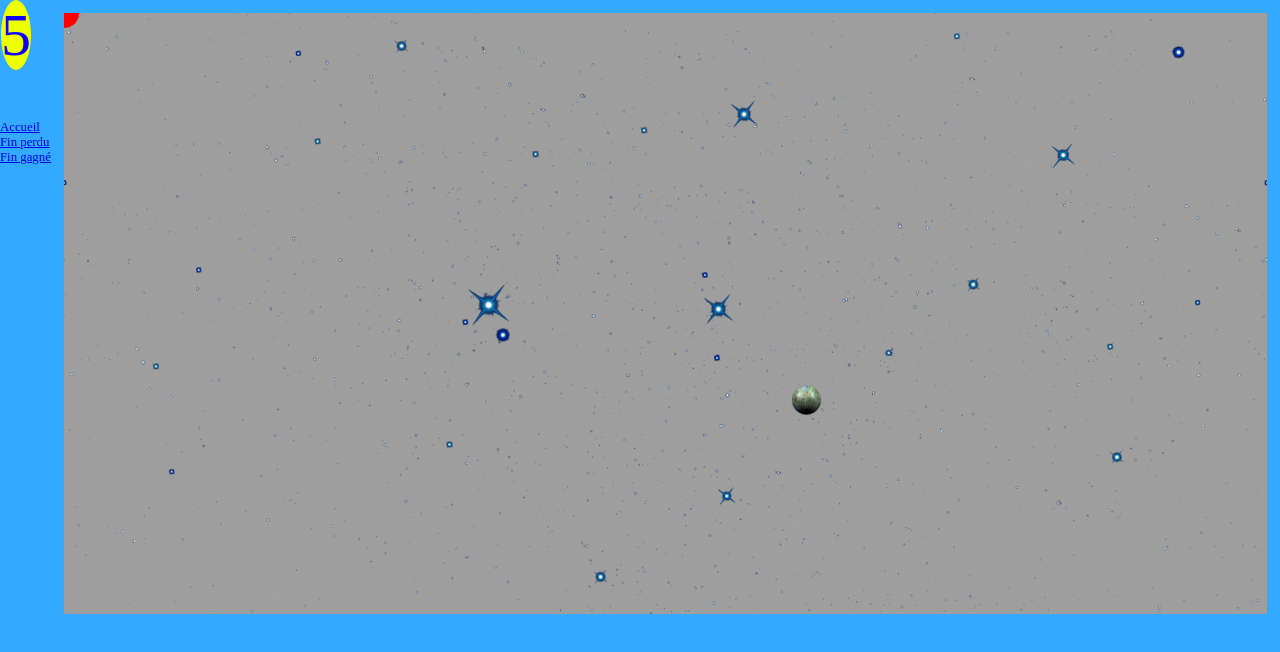
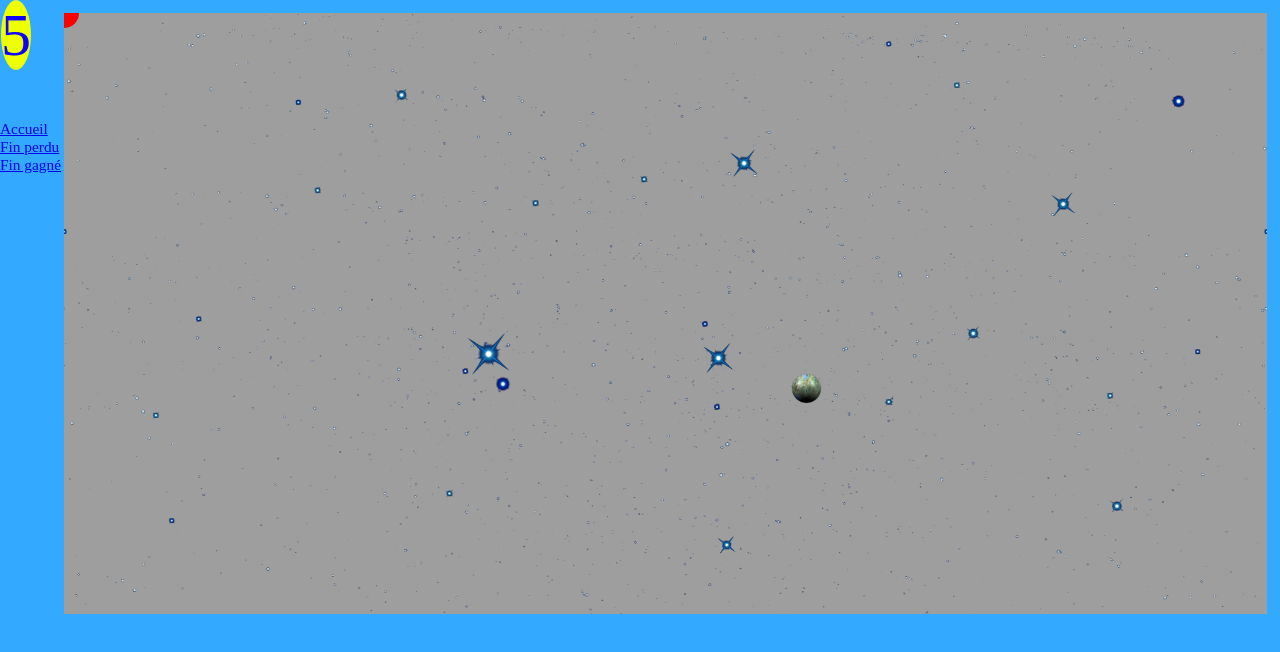
Before and after one commit to cegepmatane/devoir-client-alex007sirois, a plain HTML site: page JeuPong.html in a window 1280 px wide. Both pictures are taken after a click on the link "Jouer". Drawn offline with Linux system fonts and the light colour scheme.

Commit message:
effectué modification proposées par sebas

```diff
--- a/decoration/style.css
+++ b/decoration/style.css
@@ -1,3 +1,8 @@
+*
+{
+	font-size: 1.2vw;
+}
+
 		#debug
 		{
 			max-height:800px;
--- a/jeu/ArrierePlan.js
+++ b/jeu/ArrierePlan.js
@@ -16,10 +16,10 @@ var ArrierePlan = function(scene)
     var paysageEspace = new createjs.Shape();
     var imageEspace = new Image();
 
-    var vitesseEspaceH=0;
-    var vitesseEspaceV=0;
-    var vitesseEtoileH=0;
-    var vitesseEtoileV=0;
+    var vitesseEspaceHorizontal=0;
+    var vitesseEspaceVertical=0;
+    var vitesseEtoilesHorizontal=0;
+    var vitesseEtoilesVertical=0;
 
     //Cet �v�nement ne peut pas �tre d�clench� hors de cette fonction
     var chargementCompletArrierePlan = document.createEvent('Event');
@@ -36,14 +36,14 @@ var ArrierePlan = function(scene)
         paysageEtoiles.graphics.beginBitmapFill(imageEtoiles,"repeat", matriceEtoiles).drawRect(0,0,canevas.width,canevas.height).endStroke();
         nombreImagesChargees++;
       }
-      imageEtoiles.src = 'ressource/paysage-arriere2.png';
+      imageEtoiles.src = ArrierePlan.Configuration.images.imageEtoiles;
 
       imageEspace.onload = function()
       {
         paysageEspace.graphics.beginBitmapFill(imageEspace,"repeat", matriceEspace).drawRect(0,0,canevas.width,canevas.height).endStroke();
         nombreImagesChargees++;
       }
-      imageEspace.src = 'ressource/paysage-arriere1.png';
+      imageEspace.src = ArrierePlan.Configuration.images.imageEspace;
 
 
 
@@ -75,27 +75,29 @@ var ArrierePlan = function(scene)
 
     this.changementVitesse = function(vitesse)
     {
-      vitesseEspaceH=-arrondirAuDecimalVoulu(Math.sqrt(vitesse),2);
-      vitesseEspaceV=arrondirAuDecimalVoulu(Math.pow(vitesse,1/3),2);
+      vitesseEspaceHorizontal=-arrondirAuDecimalVoulu(Math.sqrt(vitesse),2);
+      vitesseEspaceVertical=arrondirAuDecimalVoulu(Math.pow(vitesse,1/3),2);
 
-      vitesseEtoileH=arrondirAuDecimalVoulu(vitesse/6,2);
-      vitesseEtoileV=-arrondirAuDecimalVoulu(vitesse/10,2);
+      vitesseEtoilesHorizontal=arrondirAuDecimalVoulu(vitesse/6,2);
+      vitesseEtoilesertical=-arrondirAuDecimalVoulu(vitesse/10,2);
     }
 
     //ICI c'est public
     this.rafraichirAnimation =  function(evenement)
     {
         //matriceEtoiles.translate(arrondirAuDecimalVoulu(vitesse/10,2)),arrondirAuDecimalVoulu(Math.pow(vitesse,1/2, 2));
-        matriceEtoiles.translate(vitesseEtoileH,vitesseEtoileV);
-        matriceEspace.translate(vitesseEspaceH,vitesseEspaceV);
+        matriceEtoiles.translate(vitesseEtoilesHorizontal,vitesseEtoilesVertical);
+        matriceEspace.translate(vitesseEspaceHorizontal,vitesseEspaceVertical);
 	  }
+
+
+}
 
 ArrierePlan.Configuration =
 {
   images :
   {
-    imageEtoiles : "paysage-arriere2.png",
-    imageEspace : "paysage-arriere1.png"
-  }
+    imageEtoiles : "ressource/paysage-arriere2.png",
+    imageEspace : "ressource/paysage-arriere1.png"
+  },
 }
-}
--- a/jeu/Balle.js
+++ b/jeu/Balle.js
@@ -14,13 +14,7 @@ var Balle = function(scene)
 	var deplacementY;
 
 	var immunisee;
-	var vitesseHTML
-
-	vitesseDepart = 5;
-	acceleration = 1/2;
-
-	tempsImmunite = 400;
-	pi=Math.PI;
+	var vitesseHTML;
 
 
 
@@ -36,18 +30,15 @@ var Balle = function(scene)
 			nombreImagesChargees++;
       	}
 
-		imageBalle.src = 'ressource/sprite-balle1.png';
+		imageBalle.src = Balle.Configuration.sourceImage;
 
-		vitesse = vitesseDepart;
-		angle = (Math.random() * pi * 2);
+		vitesse = Balle.Configuration.vitesseDepart;
+		angle = (Math.random() * Math.PI * 2);
 
 		immunisee=false;
 
 		calculerDeplacements();
 
-		vitesseHTML=document.getElementById('vitesse');
-		vitesseHTML.innerHTML = vitesse;
-		window.dispatchEvent(window.Evenement.changementVitesse);
 
 		var demarrerAnimation = function(evenemnt)
 		{
@@ -61,7 +52,7 @@ var Balle = function(scene)
 				}
 			});
 			animationBalle = new createjs.Sprite(spriteBalle, "tourne");
-        	animationBalle.framerate = 10;
+        	animationBalle.framerate = Balle.Configuration.FPS;
 
 			//animationBalle.scaleX = 50/64 ;
 			//animationBalle.scaleY = 50/64;
@@ -77,9 +68,11 @@ var Balle = function(scene)
 		{
 			if(nombreImagesChargees == 1)
 			{
-			window.dispatchEvent(chargementCompletBalle);
-			createjs.Ticker.removeEventListener("tick", validerChargementImage);
-			window.dispatchEvent(window.Evenement.balleFinChargement);
+				window.dispatchEvent(chargementCompletBalle);
+				createjs.Ticker.removeEventListener("tick", validerChargementImage);
+				window.dispatchEvent(window.Evenement.balleFinChargement);
+
+				window.dispatchEvent(window.Evenement.changementVitesse);
 			}
 		}
 
@@ -93,20 +86,20 @@ var Balle = function(scene)
 		deplacementY = vitesse*Math.sin(angle);
 	}
 
-
-
     //constructeur
     initialiser();
 
 	this.reinitialiser = function()
 	{
-		vitesse = vitesseDepart;
-		angle = (Math.random() * pi * 2);
+		vitesse = Balle.Configuration.vitesseDepart;
+		angle = (Math.random() * Math.PI * 2);
 
 		calculerDeplacements();
 
 		animationBalle.x = canevas.width/2;
 		animationBalle.y = canevas.height/2;
+
+		window.dispatchEvent(window.Evenement.changementVitesse);
 	}
 
     //ICI c'est public
@@ -115,11 +108,11 @@ var Balle = function(scene)
         animationBalle.x += deplacementX;
 		animationBalle.y -= deplacementY;
 
-		if(animationBalle.y<=0 ||animationBalle.y >= canevas.height-50)
+		if(animationBalle.y<=0 ||animationBalle.y >= canevas.height-64)
 		{
 			deplacementY *= -1;
 		}
-		if(animationBalle.x<=0 ||animationBalle.x >= canevas.width-50)
+		if(animationBalle.x<=0 ||animationBalle.x >= canevas.width-64)
 		{
 			deplacementX *= -1;
 		}
@@ -130,36 +123,50 @@ var Balle = function(scene)
 		if(immunisee!=true)
 		{
 			immunisee=true;
-			setTimeout(function(){ immunisee=false; }, tempsImmunite);
+			setTimeout(function(){ immunisee=false; }, Balle.Configuration.tempsImmunite);
 
 			angle=Math.atan(deplacementY/deplacementX);
 
 			if(x < animationBalle.x)
-				angle+=pi;
+				angle+=Math.PI;
 
 			var angleHypothenus=Math.atan((animationBalle.y-y)/(animationBalle.x-x));
 
 			if(x < animationBalle.x)
-				angleHypothenus+=pi;
+				angleHypothenus+=Math.PI;
 
 			angleHypothenus=traiterAngle(angleHypothenus);
 			angle=traiterAngle(angle);
+
 
 			angle=2*angleHypothenus+angle;
 
 			angle=traiterAngle(angle);
 
-			vitesse+=Math.floor(Math.pow(vitesse,acceleration)+1);
+			vitesse+=Math.floor(Math.pow(vitesse,Balle.Configuration.acceleration)+1);
 
-			vitesseHTML.innerHTML = vitesse;
 			window.dispatchEvent(window.Evenement.changementVitesse);
 
 			calculerDeplacements();
 		}
 	}
 
-	this.getInformations = function()
+	this.getCoordonnees = function()
 	{
-		return {x :animationBalle.x+25, y : animationBalle.y+25/*, vitesse: vitesse, angle: angle, deplacementX:deplacementX, deplacementY:deplacementY/**/};
+		return {x :animationBalle.x+32, y : animationBalle.y+32/*, vitesse: vitesse, angle: angle, deplacementX:deplacementX, deplacementY:deplacementY/**/};
+	}
+
+	this.getVitesse = function()
+	{
+		return vitesse;
 	}
 }
+
+Balle.Configuration =
+{
+	vitesseDepart :5,
+	acceleration : 1/2,
+ 	sourceImage:'ressource/sprite-balle1.png',
+	tempsImmunite : 400,
+	FPS:10
+}
--- a/jeu/Collisions.js
+++ b/jeu/Collisions.js
@@ -1,56 +1,42 @@
 //Rien est public...
-var Collisions = function(jeu,Balle, Joueur1, Joueur2)
+var Collisions = function()
 {
-	var balle=null;
-	var joueur1=null;
-	var joueur2=null;
-
-    //Constructeur parce qu'il est appel� inline � la fin...
+	this.testerCollisions =  function(balle, joueur1, joueur2)
+    {
 
 
-	this.testerCollisions =  function(verifierB, verifierJ1, verifierJ2)
-    {
-		if(verifierB==true)
-			balle=Balle.getInformations();
-
-		if(verifierJ1==true)
-			joueur1=Joueur1.getInformations();
-
-		if(verifierJ2==true)
-			joueur2=Joueur2.getInformations();
-
-		if(verifierB==true && verifierJ1==true)
+		if(balle!=null && joueur1!=null)
 		{
 			if(joueur1.modeExplosion!=true)
 			{
 				if(pythagore(joueur1.x-balle.x,joueur1.y-balle.y)<=50)
 				{
-					jeu.partieTerminee();
+					window.dispatchEvent(window.Evenement.mortJoueur1);
 				}
 			}
 			else
 			{
 				if(pythagore(joueur1.x-balle.x,joueur1.y-balle.y)<=75)
 				{
-					Balle.exploser(joueur1.x, joueur1.y);
+					window.dispatchEvent(window.Evenement.explosionAvecJoueur1);
 				}
 			}
 		}
 
-		if(verifierB==true && verifierJ2==true)
+		if(balle!=null && joueur2!=null)
 		{
 			if(joueur2.modeExplosion!=true)
 			{
 				if(pythagore(joueur2.x-balle.x,joueur2.y-balle.y)<=50)
 				{
-					jeu.partieTerminee();
+					//jeu.partieTerminee();
 				}
 			}
 			else
 			{
 				if(pythagore(joueur2.x-balle.x,joueur2.y-balle.y)<=75)
 				{
-					Balle.exploser(joueur1.x, joueur1.y);
+					//Balle.exploser(joueur1.x, joueur1.y);
 				}
 			}
 		}
--- a/jeu/Jeu.js
+++ b/jeu/Jeu.js
@@ -3,7 +3,6 @@
 function Jeu()
 {
 	var jeu = this;
-
 
  	var arrierePlan = null;
 	var balle = null;
@@ -13,11 +12,14 @@ function Jeu()
 	var collisions = null;
 
 	var vitesseBalle;
+	var vitesseHTML;
 
 	var ratioX;
 	var ratioY;
+	var canevas;
 	var informationCanevas;
-	var canevas;
+
+	var coordoneeJoueur1;
 
 	  //Vue
 	var accueilVue = null;
@@ -29,13 +31,9 @@ function Jeu()
 
 	var initialiserCanevas = function()
   {
-		var debug = document.getElementById("debug");
 		var canevasDiv = document.getElementById('canevasDiv');
 
-    largeur = 2000;
-		hauteur = 1000;
-
-		canevasDiv.innerHTML = "<canvas id='canevas' oncontextmenu='return false'  width='" + largeur + "px' height='" + hauteur + "px'></canvas>";
+		canevasDiv.innerHTML = "<canvas id='canevas' oncontextmenu='return false'  width='" + Jeu.Configuration.largeur + "px' height='" + Jeu.Configuration.hauteur + "px'></canvas>";
 		canevas = document.getElementById('canevas');
 
 			//RecalculCanevas(null);
@@ -50,12 +48,7 @@ function Jeu()
 		ratioY = canevas.height / informationCanevas.height;
 	}
 
-	this.partieTerminee = function()
-	{
-		balle.reinitialiser();
-	}
-
-	var RecalculCanevas = function(evenement)
+	var recalculCanevas = function(evenement)
 	{
 			informationCanevas=canevas.getBoundingClientRect();
 
@@ -63,53 +56,26 @@ function Jeu()
 			ratioY = canevas.height / informationCanevas.height;
 	}
 
-	var CliquerSouris = function(evenement)
+	var cliquerSouris = function(evenement)
 	{
 		//debug.innerHTML = "click<br>" + debug.innerHTML;
 		if(joueur1!=null)
 		{
-			joueur1.exploser(evenement,ratioX,ratioY);
+			joueur1.exploser();
 		}
 	}
 
-	var BougerSouris = function(evenement)
+	var bougerSouris = function(evenement)
 	{
 		/*var mousePos = 'X: ' + (evenement.clientX - canevas.offsetLeft) + ' Y: ' + (evenement.clientY- canevas.offsetTop);
 		debug.innerHTML = mousePos + '<br>' /*+ debug.innerHTML*/;
 		if(joueur1!=null)
 		{
-			joueur1.rafraichirAnimation(evenement,ratioX,ratioY);
+			joueur1.bouger(evenement,ratioX,ratioY,informationCanevas);
 		}
 	}
 
-		var DessinerBalle = function(evenement)
-		{
-				window.removeEventListener(window.Evenement.arrierePlanFinChargement.type,Dessiner);
-				window.addEventListener(window.Evenement.balleFinChargement.type,Dessiner);
-				window.addEventListener(window.Evenement.changementVitesse.type, ChangerVitesse);
-
-				balle = new Balle(scene);
-		}
-
-	var Dessiner = function(evenement)
-	{
-		window.removeEventListener(window.Evenement.balleFinChargement.type,Dessiner);
-
-		joueur1 = new Joueur(scene, false);
-		//joueur2 = new Joueur(scene, true);
-
-		collisions = new Collisions(jeu,balle, joueur1/*, joueur2*/);
-
-		createjs.Ticker.addEventListener("tick", rafraichirAnimation);
-	}
-
-	var ChangerVitesse = function(evenement)
-	{
-			vitesseBalle = document.getElementById('vitesse').innerHTML;
-			arrierePlan.changementVitesse(vitesseBalle);
-	}
-
-	var RetirerExplosion = function(evenement)
+	var retirerExplosion = function(evenement)
 	{
 		if(joueur1!=null)
 		{
@@ -122,7 +88,7 @@ function Jeu()
 		arrierePlan.rafraichirAnimation(evenement);
 		balle.rafraichirAnimation(evenement);
 
-			collisions.testerCollisions(true, true, false);
+		collisions.testerCollisions(balle.getCoordonnees(), joueur1.getCoordonnees());
 
 		scene.update(evenement);
 	}
@@ -131,20 +97,17 @@ function Jeu()
 	{
 		initialiserCanevas();
 
-		canevas.addEventListener("mouseup", RetirerExplosion);
-		canevas.addEventListener("mousedown", CliquerSouris);
-		canevas.addEventListener('mousemove', BougerSouris);
+		canevas.addEventListener("mouseup", retirerExplosion);
+		canevas.addEventListener("mousedown", cliquerSouris);
+		canevas.addEventListener('mousemove', bougerSouris);
+		window.addEventListener("resize", recalculCanevas);
 
-		window.addEventListener("resize", RecalculCanevas);
-
-		window.addEventListener(window.Evenement.arrierePlanFinChargement.type,DessinerBalle);
+		window.addEventListener(window.Evenement.arrierePlanFinChargement.type,interpreterEvenementsApplicatifs);
 
 		scene = new createjs.Stage(canevas);
-
 		arrierePlan = new ArrierePlan(scene);
 
-		createjs.Ticker.setInterval(1000/60);
-		createjs.Ticker.setFPS(60);
+		createjs.Ticker.setInterval(1000/Jeu.Configuration.FPS);
 	}
 
   //Le contexte EST GÉRÉ par cette fonction
@@ -152,6 +115,41 @@ function Jeu()
   {
     switch(evenement.type)
     {
+			case window.Evenement.arrierePlanFinChargement.type:
+        window.removeEventListener(window.Evenement.arrierePlanFinChargement.type,interpreterEvenementsApplicatifs);
+				window.addEventListener(window.Evenement.balleFinChargement.type,interpreterEvenementsApplicatifs);
+				window.addEventListener(window.Evenement.changementVitesse.type, interpreterEvenementsApplicatifs);
+				vitesseHTML=document.getElementById('vitesse');
+				balle = new Balle(scene);
+      break;
+
+			case window.Evenement.changementVitesse.type:
+				vitesseBalle=balle.getVitesse();
+				vitesseHTML.innerHTML=vitesseBalle;
+				arrierePlan.changementVitesse(vitesseBalle);
+			break;
+
+			case window.Evenement.mortJoueur1.type:
+				balle.reinitialiser();
+			break;
+
+			case window.Evenement.explosionAvecJoueur1.type:
+				console.log(coordoneeJoueur1.x + " " +coordoneeJoueur1.y);
+				balle.exploser(coordoneeJoueur1.x,coordoneeJoueur1.y)
+			break;
+
+			case window.Evenement.balleFinChargement.type:
+				window.removeEventListener(window.Evenement.balleFinChargement.type,interpreterEvenementsApplicatifs);
+				joueur1 = new Joueur(scene);
+				//joueur2 = new Joueur(scene, true);
+				coordoneeJoueur1=joueur1.getCoordonnees();
+				window.addEventListener(window.Evenement.mortJoueur1.type, interpreterEvenementsApplicatifs);
+				//	window.addEventListener(mortJoueur2, recalculCanevas);
+				window.addEventListener(window.Evenement.explosionAvecJoueur1.type, interpreterEvenementsApplicatifs);
+				//window.addEventListener(explosionAvecJoueur1, recalculCanevas);
+				collisions = new Collisions(jeu,balle, joueur1/*, joueur2*/);
+				createjs.Ticker.addEventListener("tick", rafraichirAnimation);
+			break;
       //Gestion de la navigation entre les écrans
       case window.Evenement.navigationAccueilEnAction.type:
         if (vueActive instanceof JeuVue)
@@ -260,10 +258,12 @@ function Jeu()
 
     //Désenregistrer l'écoute des événements
     createjs.Ticker.removeEventListener("tick", rafraichirAnimation);
-		canevas.addEventListener("mouseup", RetirerExplosion);
-		canevas.addEventListener("mousedown", CliquerSouris);
-		canevas.addEventListener('mousemove', BougerSouris);
-		window.addEventListener("resize", RecalculCanevas);
+		canevas.removeEventListener("mouseup", retirerExplosion);
+		canevas.removeEventListener("mousedown", cliquerSouris);
+		canevas.removeEventListener('mousemove', bougerSouris);
+		window.removeEventListener("resize", recalculCanevas);
+
+		window.removeEventListener(changementVitesse.type, changerVitesse);
   }
 
 	initialiser();
@@ -273,7 +273,14 @@ Jeu.Evenement =
 {
 		arrierePlanFinChargement : document.createEvent('Event'),
 		balleFinChargement : document.createEvent('Event'),
+
 		changementVitesse : document.createEvent('Event'),
+
+		mortJoueur1 : document.createEvent('Event'),
+		mortJoueur1 : document.createEvent('Event'),
+		explosionAvecJoueur1 : document.createEvent('Event'),
+		explosionAvecJoueur2 : document.createEvent('Event'),
+
 		navigationAccueilEnAction : document.createEvent('Event'),
   	navigationJeuEnAction : document.createEvent('Event'),
   	navigationFinGagantEnAction : document.createEvent('Event'),
@@ -293,5 +300,12 @@ Jeu.Evenement.initialiser = function()
   window['Evenement'] = Jeu.Evenement;
 }();
 
-Jeu = new Jeu();
+Jeu.Configuration =
+{
+	largeur:2000,
+	hauteur:1000,
+	FPS:60
+}
+
+new Jeu();
 })();
--- a/jeu/Joueur.js
+++ b/jeu/Joueur.js
@@ -1,5 +1,5 @@
 //Rien est public...
-var Joueur = function(scene, robot)
+var Joueur = function(scene)
 {
     var joueur = this;
 
@@ -11,27 +11,16 @@ var Joueur = function(scene, robot)
 	var peutExploser;
 	var explose;
 
-	delaisExplosion=2000;
-	dureeExplosion=800;
-
     //Constructeur parce qu'il est appel� inline � la fin...
     var initialiser = function()
     {
      	cercle = new createjs.Shape();
 
-		if(robot!=true)
-		{
-			cercle.graphics.beginFill("Red").drawCircle(0,0, 25).endFill();
-		}
-		else
-		{
-			cercle.graphics.beginFill("Purple").drawCircle(0,0, 25).endFill();
+		cercle.graphics.beginFill(Joueur.Configuration.couleurPret).drawCircle(0,0, Joueur.Configuration.grosseur).endFill();
 
-			cercle.x=canevas.width-100;
-			cercle.y=canevas.height/2;
-		}
 		scene.addChild(cercle);
 
+		explose=false;
 		peutExploser=true;
 	}
 
@@ -44,7 +33,7 @@ var Joueur = function(scene, robot)
 		{
 			clearTimeout(delais);
 			peutExploser=true;
-			cercle.graphics.clear().beginFill("Red").drawCircle(0, 0, 25).endFill();
+			cercle.graphics.clear().beginFill(Joueur.Configuration.couleurPret).drawCircle(0, 0, Joueur.Configuration.grosseur).endFill();
 		}
 	}
 
@@ -56,42 +45,45 @@ var Joueur = function(scene, robot)
 
 			explose=false;
 
-			cercle.graphics.clear().beginFill("Yellow").drawCircle(0, 0, 25).endFill();
+			cercle.graphics.clear().beginFill(Joueur.Configuration.couleurAttente).drawCircle(0, 0, Joueur.Configuration.grosseur).endFill();
 
-			delais=setTimeout(joueur.delayerExplosion, delaisExplosion);
+			delais=setTimeout(joueur.delayerExplosion, Joueur.Configuration.delaisExplosion);
 		}
 	}
 
     //ICI c'est public
-    this.rafraichirAnimation = function(evenement,ratioX,ratioY)
+    this.bouger = function(evenement,ratioX,ratioY, informationCanevas)
     {
-		if(robot!=true)
-		{
-			cercle.x = (evenement.clientX - canevas.offsetLeft)*ratioX;
-			cercle.y =(evenement.clientY - canevas.offsetTop)*ratioY;
-		}
-		else
-		{
-
-		}
+		cercle.x = (evenement.clientX - informationCanevas.left)*ratioX;
+		cercle.y =(evenement.clientY - informationCanevas.top)*ratioY;
 	}
 
-	this.exploser =  function(evenement,ratioX,ratioY)
+	this.exploser =  function()
     {
 		if(peutExploser!=false)
 		{
 			peutExploser=false;
 			explose=true;
 
-			cercle.graphics.clear().beginFill("Orange").drawCircle(0, 0, 50).endFill();
+			cercle.graphics.clear().beginFill(Joueur.Configuration.couleurExplosion).drawCircle(0, 0, Joueur.Configuration.grosseur*2).endFill();
 
 
-			retirer=setTimeout(joueur.retirerExplosion, dureeExplosion);
+			retirer=setTimeout(joueur.retirerExplosion, Joueur.Configuration.dureeExplosion);
 		}
 	}
 
-	this.getInformations = function()
+	this.getCoordonnees = function()
 	{
 		return {x:cercle.x, y:cercle.y, modeExplosion:explose/*, modeGlace:false*/};
 	}
 }
+
+Joueur.Configuration =
+{
+	delaisExplosion:2000,
+	dureeExplosion:800,
+	couleurPret:"Red",
+	couleurAttente:"Yellow",
+	couleurExplosion:"Orange",
+	grosseur:25
+}
--- a/lib/Calculs.js
+++ b/lib/Calculs.js
@@ -33,14 +33,14 @@ function pythagore(a,b)
 
 function traiterAngle(angle)
 {
-	while(angle>(2*pi))
+	while(angle>(2*Math.pi))
 	{
-		angle-=2*pi;
+		angle-=2*Math.pi;
 	}
 
 	while(angle<0)
 	{
-		angle+=2*pi;
+		angle+=2*Math.pi;
 	}
 
 	return angle;
```
Lines whose indentation alone changed are shown as unchanged.
